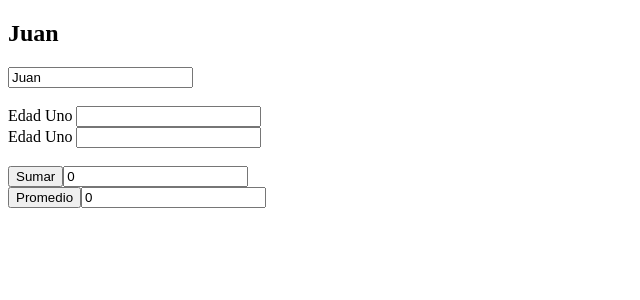
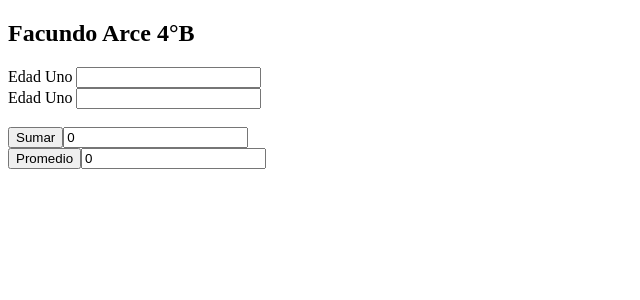
Before and after one commit to facundo876/proyectoHerokuAngular, an Angular app: page / in a window 1280 px wide. Shown: the top 300 px of the page, without its empty margins (0-640 px from the left). Built offline with nearby package versions, Linux system fonts and the light colour scheme.

Commit message:
Primer componente listo

```diff
--- a/src/app/app.component.html
+++ b/src/app/app.component.html
@@ -1,7 +1,7 @@
-<h2>{{myUsuario.nombre}}</h2>
+<h2>{{myUsuario.nombre +" " + myUsuario.apellido + " 4°B"}}</h2><h2></h2>
 <h2>{{edadUno}}</h2>
 <h2>{{edadDos}}</h2>
-<input type="text" [(ngModel)]="myUsuario.nombre"><br><br>
+
 <label for="">Edad Uno </label>
 <input type="text" [(ngModel)]="edadUno"><br>
 <label for="">Edad Uno </label>
--- a/src/app/app.component.ts
+++ b/src/app/app.component.ts
@@ -13,7 +13,7 @@ export class AppComponent {
   myUsuario:Usuarios;
 
   constructor() {
-    this.myUsuario = new Usuarios();
+    this.myUsuario = new Usuarios("Facundo", "Arce");
 
   }
   edadUno = "";
--- a/src/app/app.module.ts
+++ b/src/app/app.module.ts
@@ -4,10 +4,12 @@ import { BrowserModule } from '@angular/platform-browser';
 
 import { AppRoutingModule } from './app-routing.module';
 import { AppComponent } from './app.component';
+import { BienvenidoComponent } from './bienvenido/bienvenido.component';
 
 @NgModule({
   declarations: [
-    AppComponent
+    AppComponent,
+    BienvenidoComponent
   ],
   imports: [
     BrowserModule,
--- /dev/null
+++ b/src/app/bienvenido/bienvenido.component.html
@@ -0,0 +1 @@
+<p>bienvenido works!</p>
--- /dev/null
+++ b/src/app/bienvenido/bienvenido.component.ts
@@ -0,0 +1,15 @@
+import { Component, OnInit } from '@angular/core';
+
+@Component({
+  selector: 'app-bienvenido',
+  templateUrl: './bienvenido.component.html',
+  styleUrls: ['./bienvenido.component.css']
+})
+export class BienvenidoComponent implements OnInit {
+
+  constructor() { }
+
+  ngOnInit(): void {
+  }
+
+}
--- a/src/app/clases/usuarios.ts
+++ b/src/app/clases/usuarios.ts
@@ -1,8 +1,10 @@
 export class Usuarios {
 
     nombre:string;
-    constructor() {
-        this.nombre = "Juan";
+    apellido:string;
+    constructor(nombre:string, apellido:string) {
+        this.nombre = nombre;
+        this.apellido = apellido;
 
     }
 }
```
Also changed, not shown: src/app/bienvenido/bienvenido.component.css (added), 1 other file (tests, documents, lock files or other folders).
